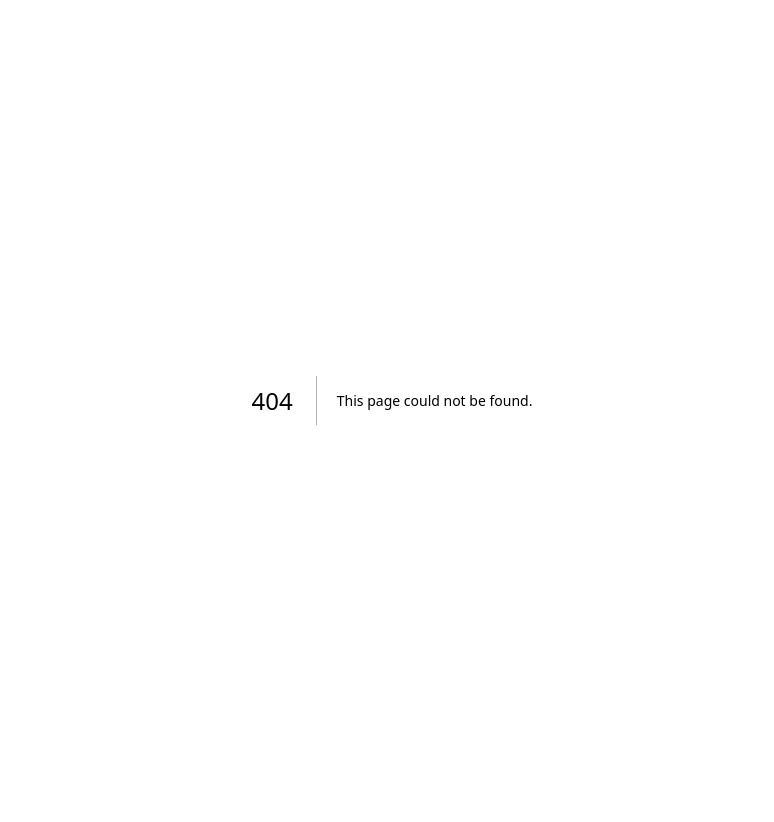
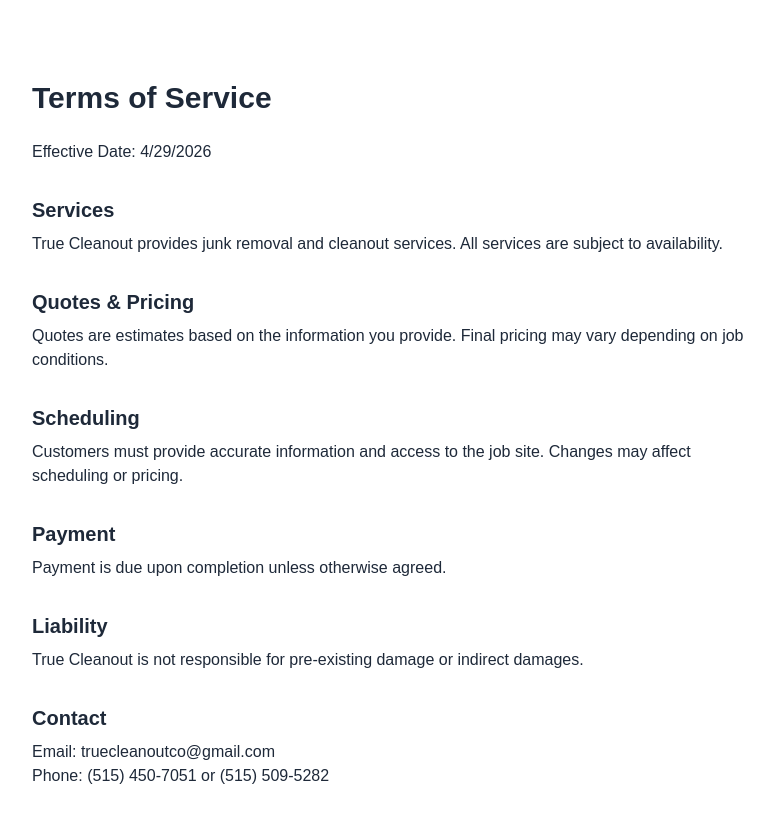
Before and after one commit to garretheinen/true-cleanup, a Next.js app: page /terms in a window 1280 px wide. Before the commit this address had no page. Shown: the top 822 px of the page, without its empty margins (248-1022 px from the left). Before the commit the page ends 800 px from the top, so only its background shows below. Built offline with nearby package versions, Linux system fonts and the light colour scheme.

Commit message:
Add terms page

```diff
--- /dev/null
+++ b/app/terms/page.tsx
@@ -0,0 +1,42 @@
+export default function Terms() {
+  return (
+    <main className="max-w-3xl mx-auto px-6 py-20 text-gray-800">
+      <h1 className="text-3xl font-bold mb-6">Terms of Service</h1>
+
+      <p className="mb-6">
+        Effective Date: 4/29/2026
+      </p>
+
+      <h2 className="text-xl font-semibold mt-8 mb-2">Services</h2>
+      <p className="mb-4">
+        True Cleanout provides junk removal and cleanout services. All services are subject to availability.
+      </p>
+
+      <h2 className="text-xl font-semibold mt-8 mb-2">Quotes & Pricing</h2>
+      <p className="mb-4">
+        Quotes are estimates based on the information you provide. Final pricing may vary depending on job conditions.
+      </p>
+
+      <h2 className="text-xl font-semibold mt-8 mb-2">Scheduling</h2>
+      <p className="mb-4">
+        Customers must provide accurate information and access to the job site. Changes may affect scheduling or pricing.
+      </p>
+
+      <h2 className="text-xl font-semibold mt-8 mb-2">Payment</h2>
+      <p className="mb-4">
+        Payment is due upon completion unless otherwise agreed.
+      </p>
+
+      <h2 className="text-xl font-semibold mt-8 mb-2">Liability</h2>
+      <p className="mb-4">
+        True Cleanout is not responsible for pre-existing damage or indirect damages.
+      </p>
+
+      <h2 className="text-xl font-semibold mt-8 mb-2">Contact</h2>
+      <p>
+        Email: truecleanoutco@gmail.com<br />
+        Phone: (515) 450-7051 or (515) 509-5282
+      </p>
+    </main>
+  );
+}
```
